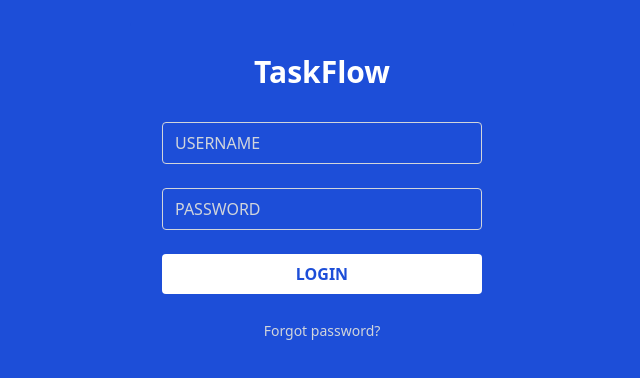
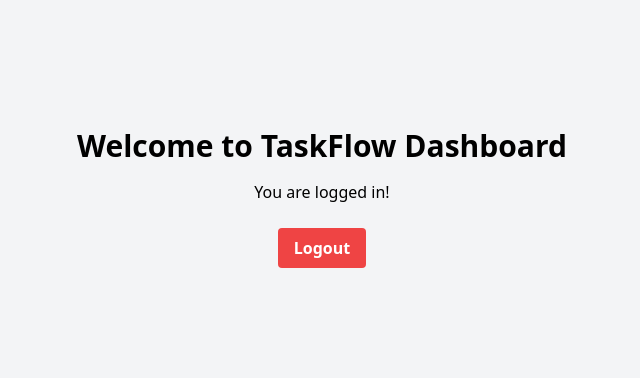
Before and after one commit to Azizjon003/frontend, a React (Vite) app: page /dashboard in a window 1280 px wide. Before the commit this address led to /login. Shown: the part 202-580 px from the top of the page, without its empty margins (318-958 px from the left). Built offline with nearby package versions, Linux system fonts and the light colour scheme; sample sign-in values are in the browser's storage.

Commit message:
Add axios dependency and implement authentication in Login and SignUp components

```diff
--- a/package.json
+++ b/package.json
@@ -10,6 +10,7 @@
     "preview": "vite preview"
   },
   "dependencies": {
+    "axios": "^1.9.0",
     "react": "^19.0.0",
     "react-dom": "^19.0.0",
     "react-router-dom": "^7.5.3"
--- a/src/App.tsx
+++ b/src/App.tsx
@@ -1,6 +1,7 @@
 import { Routes, Route, Navigate } from "react-router-dom";
 import Login from "./components/Login";
 import SignUp from "./components/SignUp";
+import Dashboard from "./components/Dashboard";
 // import './App.css' // Remove if not used
 
 function App() {
@@ -8,6 +9,7 @@
     <Routes>
       <Route path="/login" element={<Login />} />
       <Route path="/signup" element={<SignUp />} />
+      <Route path="/dashboard" element={<Dashboard />} />
       {/* Redirect base path to login */}
       <Route path="*" element={<Navigate to="/login" replace />} />
     </Routes>
--- /dev/null
+++ b/src/components/Dashboard.tsx
@@ -0,0 +1,45 @@
+import React from "react";
+import { useNavigate } from "react-router-dom";
+
+const Dashboard: React.FC = () => {
+  const navigate = useNavigate();
+  const accessToken = localStorage.getItem("accessToken");
+
+  // Add logic here to fetch data using the token if needed
+  // For now, just check if token exists
+
+  React.useEffect(() => {
+    if (!accessToken) {
+      // Redirect to login if no token is found
+      navigate("/login");
+    }
+    // Optionally: Fetch data using the token here
+    // Example: Call /auth/me again or other protected endpoints
+  }, [accessToken, navigate]);
+
+  const handleLogout = () => {
+    localStorage.removeItem("accessToken");
+    navigate("/login");
+  };
+
+  if (!accessToken) {
+    // Render nothing or a loading indicator while redirecting
+    return null;
+  }
+
+  return (
+    <div className="min-h-screen flex flex-col items-center justify-center bg-gray-100">
+      <h1 className="text-3xl font-bold mb-4">Welcome to TaskFlow Dashboard</h1>
+      <p className="mb-6">You are logged in!</p>
+      {/* Display user info here if fetched */}
+      <button
+        onClick={handleLogout}
+        className="bg-red-500 text-white font-semibold py-2 px-4 rounded hover:bg-red-600 transition duration-200"
+      >
+        Logout
+      </button>
+    </div>
+  );
+};
+
+export default Dashboard;
--- a/src/components/Login.tsx
+++ b/src/components/Login.tsx
@@ -1,14 +1,61 @@
 import React, { useState } from "react";
+import { useNavigate } from "react-router-dom";
+import axios from "axios";
 // import { User, Lock } from "lucide-react"; // Removed icon import
 
+const API_URL = "http://localhost:3000"; // Base URL for API
+
 const Login: React.FC = () => {
-  const [username, setUsername] = useState("");
+  const [email, setEmail] = useState("");
   const [password, setPassword] = useState("");
+  const [error, setError] = useState<string | null>(null);
+  const [loading, setLoading] = useState(false);
+  const navigate = useNavigate();
 
-  const handleSubmit = (e: React.FormEvent) => {
+  const handleSubmit = async (e: React.FormEvent) => {
     e.preventDefault();
-    // Handle login logic here
-    console.log("Login attempt:", { username, password });
+    setError(null);
+    setLoading(true);
+
+    try {
+      // Call the signin API
+      const response = await axios.post(`${API_URL}/auth/signin`, {
+        email,
+        password,
+      });
+
+      const { accessToken } = response.data;
+
+      // Store the token (e.g., in localStorage)
+      localStorage.setItem("accessToken", accessToken);
+
+      // Optionally, fetch user data after login
+      try {
+        const meResponse = await axios.get(`${API_URL}/auth/me`, {
+          headers: {
+            Authorization: `Bearer ${accessToken}`,
+          },
+        });
+        console.log("User data:", meResponse.data);
+        // Store user data if needed (e.g., in state management)
+      } catch (meError) {
+        console.error("Failed to fetch user data:", meError);
+        // Handle error fetching user data (e.g., show a notification)
+        // Decide if login should still proceed or token should be cleared
+      }
+
+      // Redirect to dashboard or main app page
+      navigate("/dashboard"); // Assuming a dashboard route exists
+    } catch (err: any) {
+      console.error("Login failed:", err);
+      if (axios.isAxiosError(err) && err.response) {
+        setError(err.response.data.message || "Invalid email or password");
+      } else {
+        setError("An unexpected error occurred. Please try again.");
+      }
+    } finally {
+      setLoading(false);
+    }
   };
 
   return (
@@ -19,17 +66,13 @@
         </h1>
         <form onSubmit={handleSubmit} className="space-y-6">
           <div className="relative">
-            {/* <User
-              className="absolute left-3 top-1/2 transform -translate-y-1/2 text-gray-400"
-              size={20}
-            /> */}
             <input
-              type="text"
-              placeholder="USERNAME"
-              value={username}
-              onChange={(e) => setUsername(e.target.value)}
+              type="email"
+              placeholder="EMAIL"
+              value={email}
+              onChange={(e) => setEmail(e.target.value)}
               required
-              className="w-full px-3 py-2 bg-blue-700 border border-gray-300 rounded text-white placeholder-gray-300 focus:outline-none focus:border-white" // Adjusted padding
+              className="w-full px-3 py-2 bg-blue-700 border border-gray-300 rounded text-white placeholder-gray-300 focus:outline-none focus:border-white"
             />
           </div>
           <div className="relative">
@@ -43,19 +86,35 @@
               value={password}
               onChange={(e) => setPassword(e.target.value)}
               required
-              className="w-full px-3 py-2 bg-blue-700 border border-gray-300 rounded text-white placeholder-gray-300 focus:outline-none focus:border-white" // Adjusted padding
+              className="w-full px-3 py-2 bg-blue-700 border border-gray-300 rounded text-white placeholder-gray-300 focus:outline-none focus:border-white"
             />
           </div>
+          {error && (
+            <div className="text-red-400 text-sm text-center">{error}</div>
+          )}
           <button
             type="submit"
-            className="w-full bg-white text-blue-700 font-semibold py-2 px-4 rounded hover:bg-gray-200 transition duration-200"
+            disabled={loading}
+            className="w-full bg-white text-blue-700 font-semibold py-2 px-4 rounded hover:bg-gray-200 transition duration-200 disabled:opacity-50 disabled:cursor-not-allowed"
           >
-            LOGIN
+            {loading ? "Logging in..." : "LOGIN"}
           </button>
           <div className="text-center">
             <a href="#" className="text-sm text-gray-300 hover:text-white">
               Forgot password?
             </a>
+            <p className="mt-2">
+              <span className="text-gray-300 text-sm">
+                Don't have an account?{" "}
+              </span>
+              <button
+                type="button"
+                onClick={() => navigate("/signup")}
+                className="text-sm text-white hover:underline"
+              >
+                Sign Up
+              </button>
+            </p>
           </div>
         </form>
       </div>
--- a/src/components/SignUp.tsx
+++ b/src/components/SignUp.tsx
@@ -1,16 +1,57 @@
 import React, { useState } from "react";
+import { useNavigate } from "react-router-dom";
+import axios from "axios";
 // import { User, Lock, Mail } from "lucide-react"; // Removed icon import
 
+const API_URL = "http://localhost:3000"; // Base URL for API
+
 const SignUp: React.FC = () => {
-  const [username, setUsername] = useState("");
-  const [email, setEmail] = useState(""); // Added email state
+  const [name, setName] = useState("");
+  const [email, setEmail] = useState("");
   const [password, setPassword] = useState("");
-  // Add confirmPassword state if needed
+  const [error, setError] = useState<string | null>(null);
+  const [loading, setLoading] = useState(false);
+  const navigate = useNavigate();
 
-  const handleSubmit = (e: React.FormEvent) => {
+  const handleSubmit = async (e: React.FormEvent) => {
     e.preventDefault();
-    // Handle signup logic here
-    console.log("SignUp attempt:", { username, email, password });
+    setError(null);
+    setLoading(true);
+
+    // Basic password validation (example)
+    if (password.length < 6) {
+      setError("Password must be at least 6 characters long.");
+      setLoading(false);
+      return;
+    }
+
+    try {
+      await axios.post(`${API_URL}/auth/signup`, {
+        name,
+        email,
+        password,
+      });
+
+      // On successful signup, redirect to login page
+      navigate("/login");
+    } catch (err: any) {
+      console.error("Signup failed:", err);
+      if (axios.isAxiosError(err) && err.response) {
+        // Handle specific errors from backend if available
+        if (Array.isArray(err.response.data.message)) {
+          setError(err.response.data.message.join(", "));
+        } else {
+          setError(
+            err.response.data.message ||
+              "Failed to create account. Email might be taken."
+          );
+        }
+      } else {
+        setError("An unexpected error occurred. Please try again.");
+      }
+    } finally {
+      setLoading(false);
+    }
   };
 
   return (
@@ -28,9 +69,9 @@
             /> */}
             <input
               type="text"
-              placeholder="USERNAME"
-              value={username}
-              onChange={(e) => setUsername(e.target.value)}
+              placeholder="NAME"
+              value={name}
+              onChange={(e) => setName(e.target.value)}
               required
               className="w-full px-3 py-2 bg-blue-700 border border-gray-300 rounded text-white placeholder-gray-300 focus:outline-none focus:border-white" // Adjusted padding
             />
@@ -64,19 +105,30 @@
               className="w-full px-3 py-2 bg-blue-700 border border-gray-300 rounded text-white placeholder-gray-300 focus:outline-none focus:border-white" // Adjusted padding
             />
           </div>
-          {/* Add Confirm Password field here if needed */}
+          {error && (
+            <div className="text-red-400 text-sm text-center break-words">
+              {error}
+            </div>
+          )}
           <button
             type="submit"
-            className="w-full bg-white text-blue-700 font-semibold py-2 px-4 rounded hover:bg-gray-200 transition duration-200"
+            disabled={loading}
+            className="w-full bg-white text-blue-700 font-semibold py-2 px-4 rounded hover:bg-gray-200 transition duration-200 disabled:opacity-50 disabled:cursor-not-allowed"
           >
-            SIGN UP
+            {loading ? "Creating Account..." : "SIGN UP"}
           </button>
           <div className="text-center">
-            {" "}
-            {/* Link to Login */}
-            <a href="#" className="text-sm text-gray-300 hover:text-white">
-              Already have an account? Login
-            </a>
+            {/* Changed link to button for navigation */}
+            <span className="text-sm text-gray-300">
+              Already have an account?{" "}
+            </span>
+            <button
+              type="button"
+              onClick={() => navigate("/login")}
+              className="text-sm text-white hover:underline"
+            >
+              Login
+            </button>
           </div>
         </form>
       </div>
```
Also changed, not shown: 1 other file (tests, documents, lock files or other folders).
